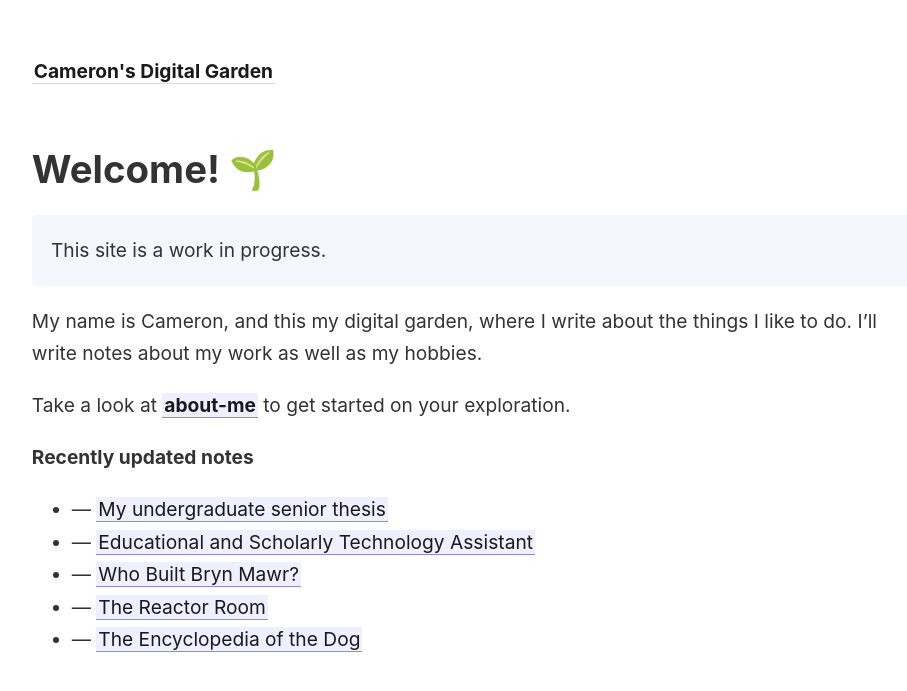
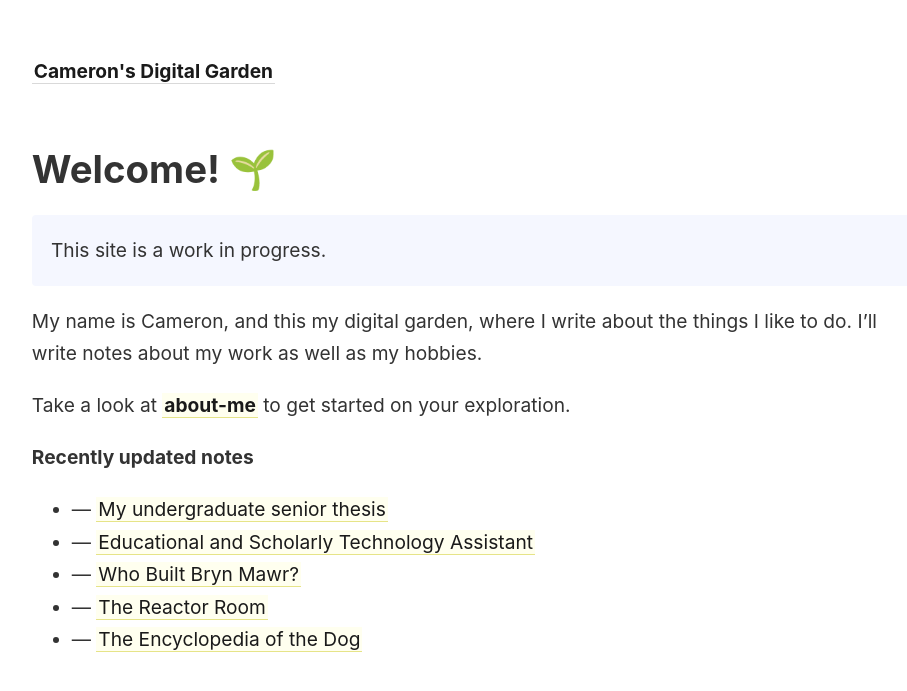
Before and after one commit to cboucher01/cboucher01.github.io, a Jekyll site: the page built from _pages/index.md, in a window 1280 px wide. Shown: the top 691 px of the page, without its empty margins (45-952 px from the left). Built offline with Jekyll 4.4.1, drawn with Linux system fonts in a browser that asks for light colours.

Commit message:
change colors again

```diff
--- a/_includes/link-previews.html
+++ b/_includes/link-previews.html
@@ -1,8 +1,8 @@
 <!-- That file is not particularly elegant. This will need a refactor at some point. -->
 <style>
   content a.internal-link {
-    border-color: #8b88e6;
-    background-color: #efefff;
+    border-color: #e6e488;
+    background-color: #ffffef;
   }
 
   #tooltip-wrapper {
--- a/_includes/notes_graph.html
+++ b/_includes/notes_graph.html
@@ -6,7 +6,7 @@
 
   .nodes circle {
     cursor: pointer;
-    fill: #8b88e6;
+    fill: #e6e488;
     transition: all 0.15s ease-out;
   }
 
--- a/_sass/_style.scss
+++ b/_sass/_style.scss
@@ -83,7 +83,7 @@ a {
   color: $color-primary;
   &:hover {
     color: black !important;
-    background: #fffaf1;
+    background: #ffffef;
   }
   &:after {
     position: relative;
@@ -100,7 +100,7 @@ a {
 }
 
 *:focus {
-  background: #ffe8bc !important;
+  background: #e6e488 !important;
   color: black !important;
 }
 
```
